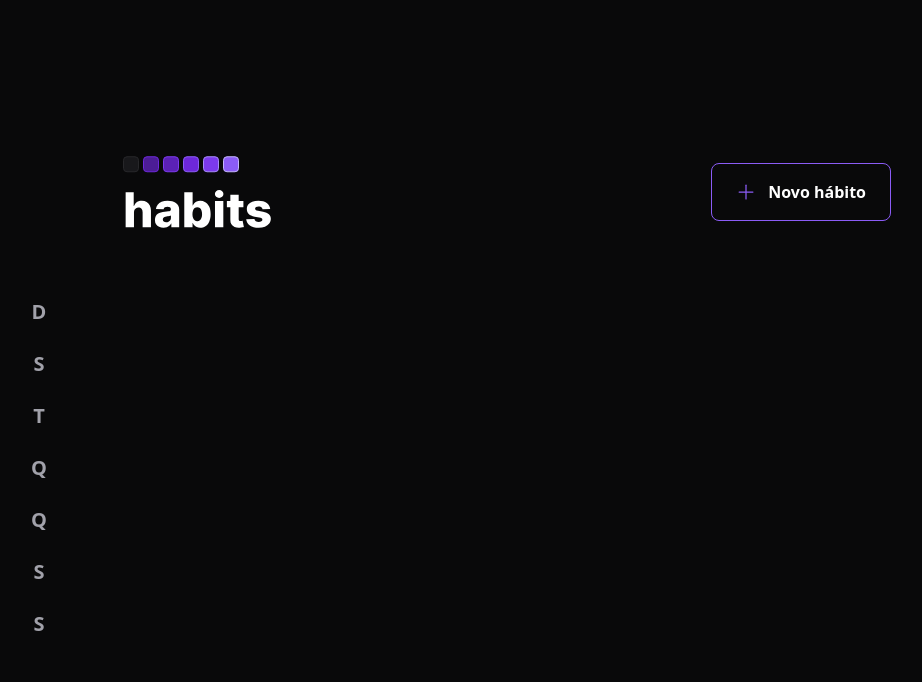
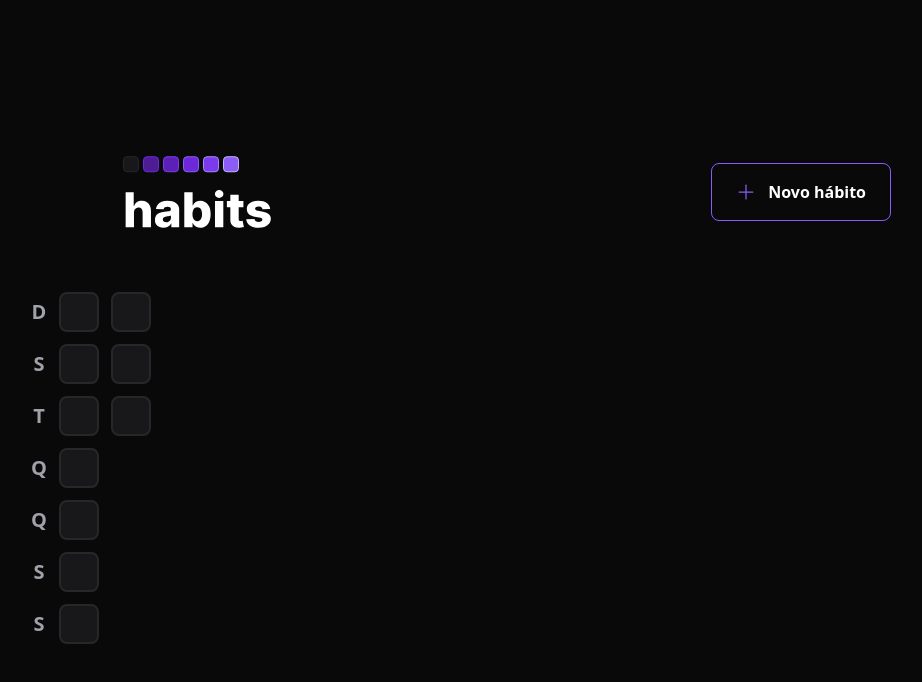
Before and after one commit to CarolMaiaP/NLW-Habits, a React (Vite) app in the folder web/: page / in a window 1280 px wide. Shown: the top 682 px of the page, without its empty margins (133-1055 px from the left). Built offline with nearby package versions, Linux system fonts and the light colour scheme.

Commit message:
daily habits table created

```diff
--- a/web/src/components/Habit.tsx
+++ /dev/null
@@ -1,11 +0,0 @@
-interface HabitProps{
-  completed: number
-}
-
-export function Habit(props:HabitProps){
-  return(
-    <div>
-      <p className="bg-zinc-900 w-10 h-10 text-white rounded m-2 flex justify-center items-center">{props.completed}</p>
-    </div>
-  )
-}
--- /dev/null
+++ b/web/src/components/HabitDay.tsx
@@ -0,0 +1,11 @@
+// interface HabitDayProps{
+//   completed: number
+// }
+
+export function HabitDay(/*props:HabitDayProps*/){
+  return(
+    <div className="w-10 h-10 bg-zinc-900 border-2 border-zinc-800 rounded-lg">
+
+    </div>
+  )
+}
--- a/web/src/components/SummaryTable.tsx
+++ b/web/src/components/SummaryTable.tsx
@@ -1,3 +1,5 @@
+import { HabitDay } from "./HabitDay"
+
 export function SummaryTable(){
   const weekDays = [
     'D', 'S', 'T', 'Q', 'Q', 'S', 'S'
@@ -13,7 +15,19 @@ export function SummaryTable(){
             </div>
           )
         })}
+      </div>
 
+      <div className="grid grid-rows-7 grid-flow-col gap-3">
+        <HabitDay />
+        <HabitDay />
+        <HabitDay />
+        <HabitDay />
+        <HabitDay />
+        <HabitDay />
+        <HabitDay />
+        <HabitDay />
+        <HabitDay />
+        <HabitDay />
       </div>
     </div>
   )
```
